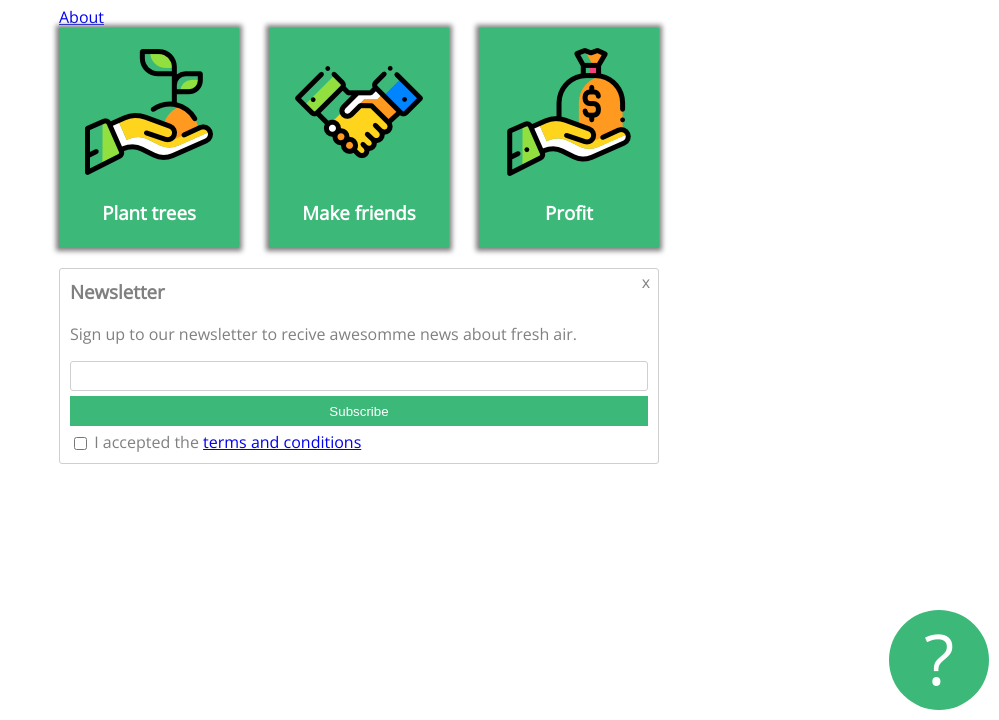
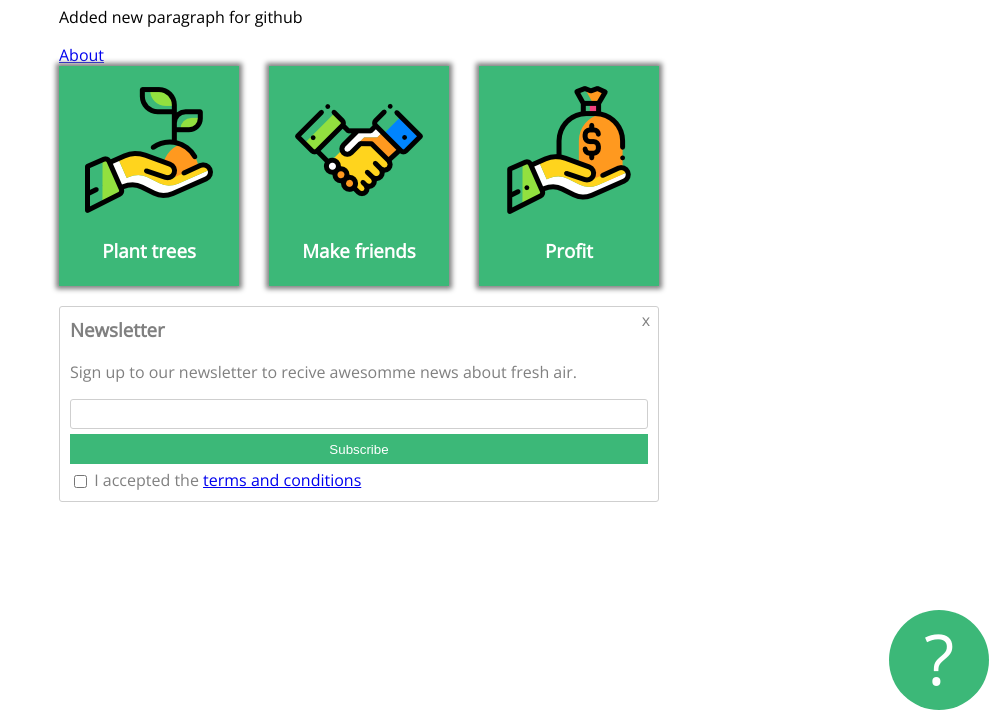
Before and after one commit to szalyko/StayAtHome, a plain HTML site: page index.html in a window 1280 px wide. Shown: the part 80-800 px from the top of the page, without its empty margins (281-1280 px from the left). Drawn offline with nearby package versions, Linux system fonts and the light colour scheme.

Commit message:
added a very important paragraph

```diff
--- a/index.html
+++ b/index.html
@@ -10,6 +10,8 @@
 <!-- partial:index.partial.html -->
 <div class="container">
   <h1>Awesome Landing Page</h1>
+
+  <p>Added new paragraph for github</p>
 
 <a href="about.html">About</a>
 
```
